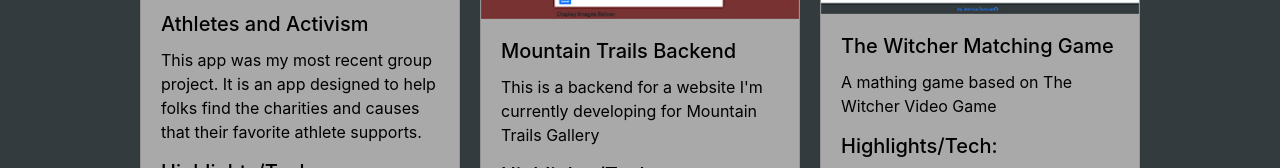
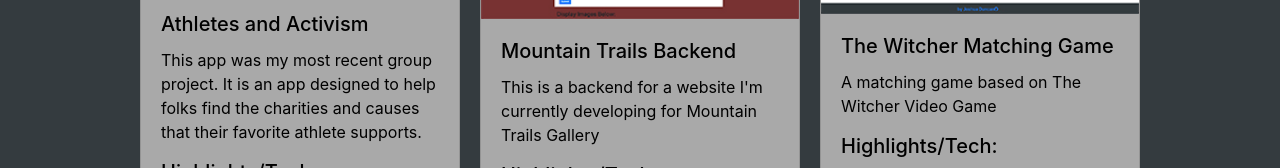
Before and after one commit to jduncan9720/joshua-duncan-portfolio, a React (Create React App) app in the folder client/: page /projects in a window 1280 px wide. Shown: the part 367-535 px from the top of the page. Built offline with nearby package versions, Linux system fonts and the light colour scheme.

Commit message:
fixed spelling error

```diff
--- a/client/src/pages/Projects.js
+++ b/client/src/pages/Projects.js
@@ -41,7 +41,7 @@ export default function Projects() {
             <Projectcard
                 imagesrc={witcher}
                 title="The Witcher Matching Game"
-                text="A mathing game based on The Witcher Video Game"
+                text="A matching game based on The Witcher Video Game"
                 steps={["Made with Create-React-App", "React without using hooks", "Good practice with state management", "Photoshop used for image manipulation"]}
                 repo="https://github.com/jduncan9720/clicky-game"
                 deploy="https://jduncan9720.github.io/clicky-game/"
```
